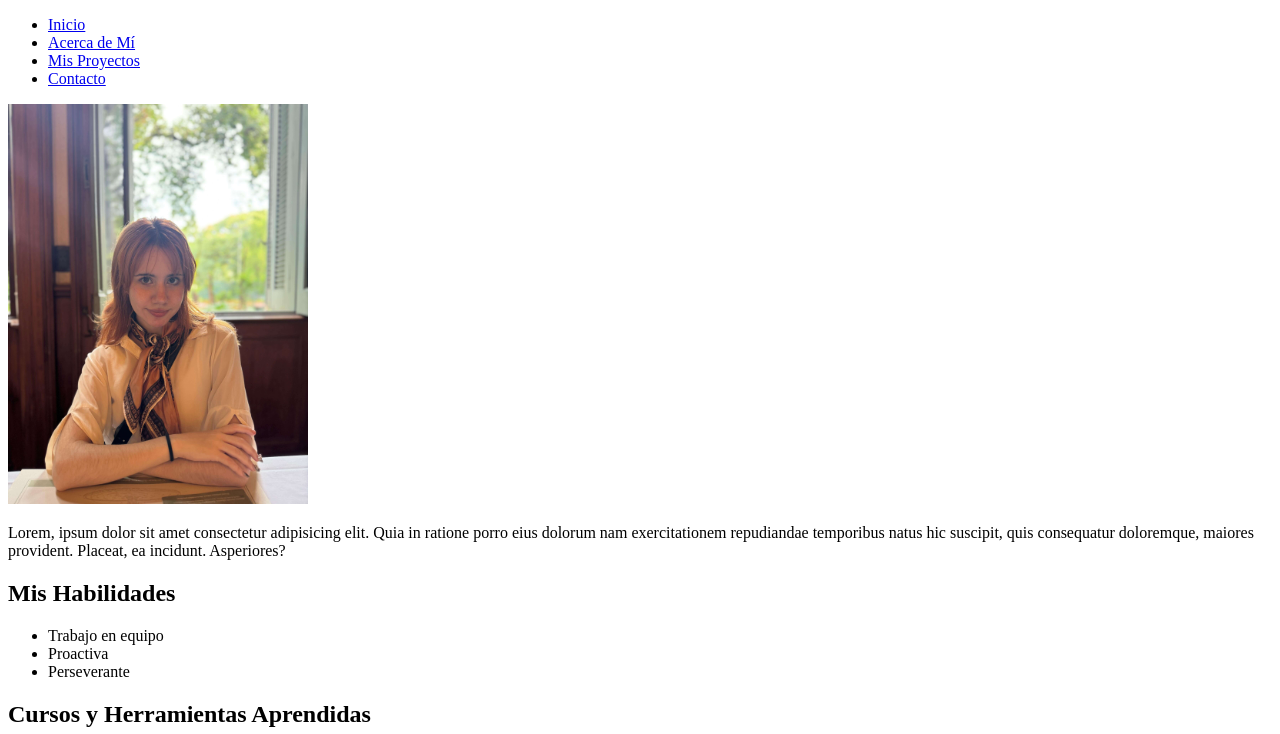
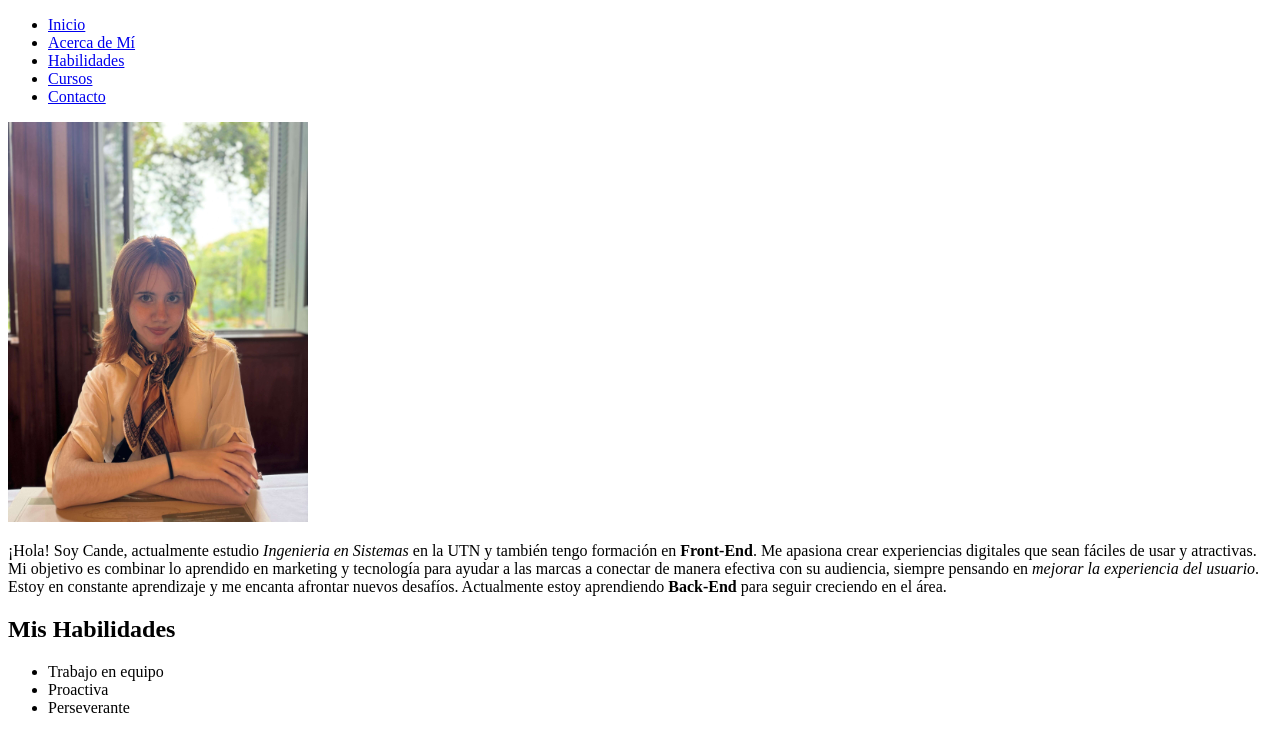
Before and after one commit to canda-creator/curso-de-frontend, a plain HTML site: page Prácticas - Clase 2/index.html in a window 1280 px wide. Shown: the top 734 px of the page. Drawn offline with Linux system fonts and the light colour scheme.

Commit message:
Guardo cambios

```diff
--- a/Prácticas - Clase 2/index.html
+++ b/Prácticas - Clase 2/index.html
@@ -1,10 +1,11 @@
 <!DOCTYPE html>
-<html lang="en">
+<html lang="es">
 
 <head>
     <meta charset="UTF-8">
     <meta name="viewport" content="width=device-width, initial-scale=1.0">
-    <title>Clase 2</title>
+    <meta >
+    <title>Mi Portfolio</title>
 </head>
 
 <body>
@@ -12,25 +13,28 @@
         <nav>
             <ul>
                 <li><a href="#">Inicio</a> </li>
-                <li><a href="#">Acerca de Mí</a></li>
-                <li><a href="#">Mis Proyectos</a></li>
-                <li><a href="#">Contacto</a></li>
+                <li><a href="#about-me">Acerca de Mí</a></li>
+                <li><a href="#skills">Habilidades</a></li>
+                <li><a href="#courses">Cursos</a></li>
+                <li><a href="#contact">Contacto</a></li>
             </ul>
         </nav>
     </header>
 
     <main>
-        <section>
-            <img src="../Prácticas - Clase 1/img/candela.jpg" alt="Imagen de Candela" title="Imagen de Candela"
-                width="300px">
+        <section id="about-me">
+            <img src="../Prácticas - Clase 1/img/candela.jpg" alt="Imagen de Candela" title="Imagen de Candela" loading="lazy" width="300px">
             <article>
-                <p>Lorem, ipsum dolor sit amet consectetur adipisicing elit. Quia in ratione porro eius dolorum nam
-                    exercitationem repudiandae temporibus natus hic suscipit, quis consequatur doloremque, maiores
-                    provident. Placeat, ea incidunt. Asperiores?</p>
+                <p>¡Hola! Soy Cande, actualmente estudio <em>Ingenieria en Sistemas</em> en la UTN y también tengo formación en
+                    <strong>Front-End</strong>. Me apasiona crear experiencias digitales que sean fáciles de usar y atractivas. Mi
+                    objetivo es combinar lo aprendido en marketing y tecnología para ayudar a las marcas a conectar de manera
+                    efectiva con su audiencia, siempre pensando en <em>mejorar la experiencia del usuario</em>. Estoy en constante
+                    aprendizaje y me encanta afrontar nuevos desafíos. Actualmente estoy aprendiendo <strong>Back-End</strong> para
+                    seguir creciendo en el área.</p>
             </article>
         </section>
 
-        <section>
+        <section id="skills">
             <article>
                 <h2>Mis Habilidades</h2>
                 <ul>
@@ -41,7 +45,7 @@
             </article>
         </section>
 
-        <section>
+        <section id="courses">
             <article>
                 <h2>Cursos y Herramientas Aprendidas</h2>
                 <table border="1">
@@ -65,7 +69,7 @@
             </article>
         </section>
 
-        <section>
+        <section id="contact">
             <article>
                 <h2>Formulario de contacto</h2>
                 <form action="#" method="post">
```
Also changed, not shown: Clase 3- CSS/index.html (added, +11 -0 lines), recursos.txt (added).
